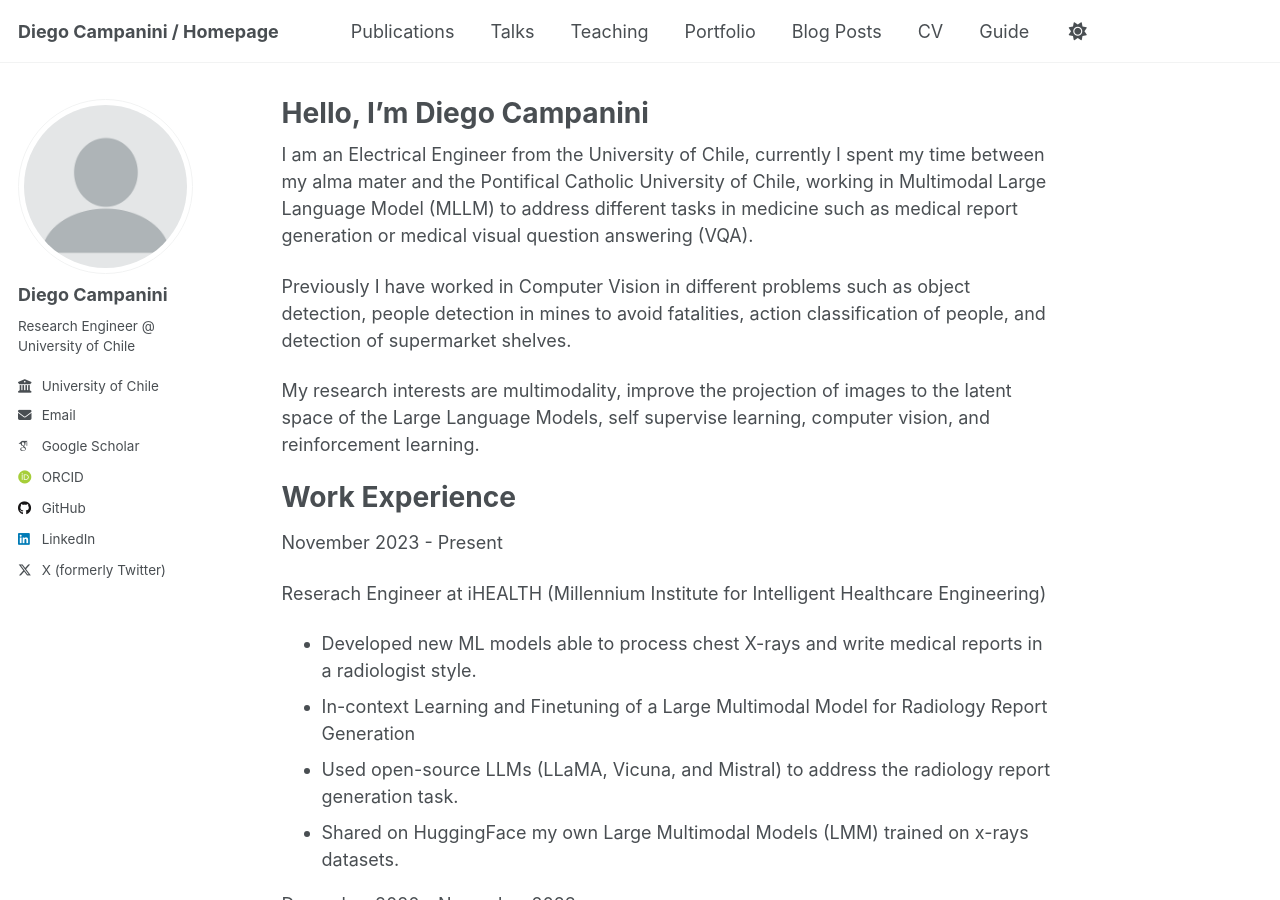
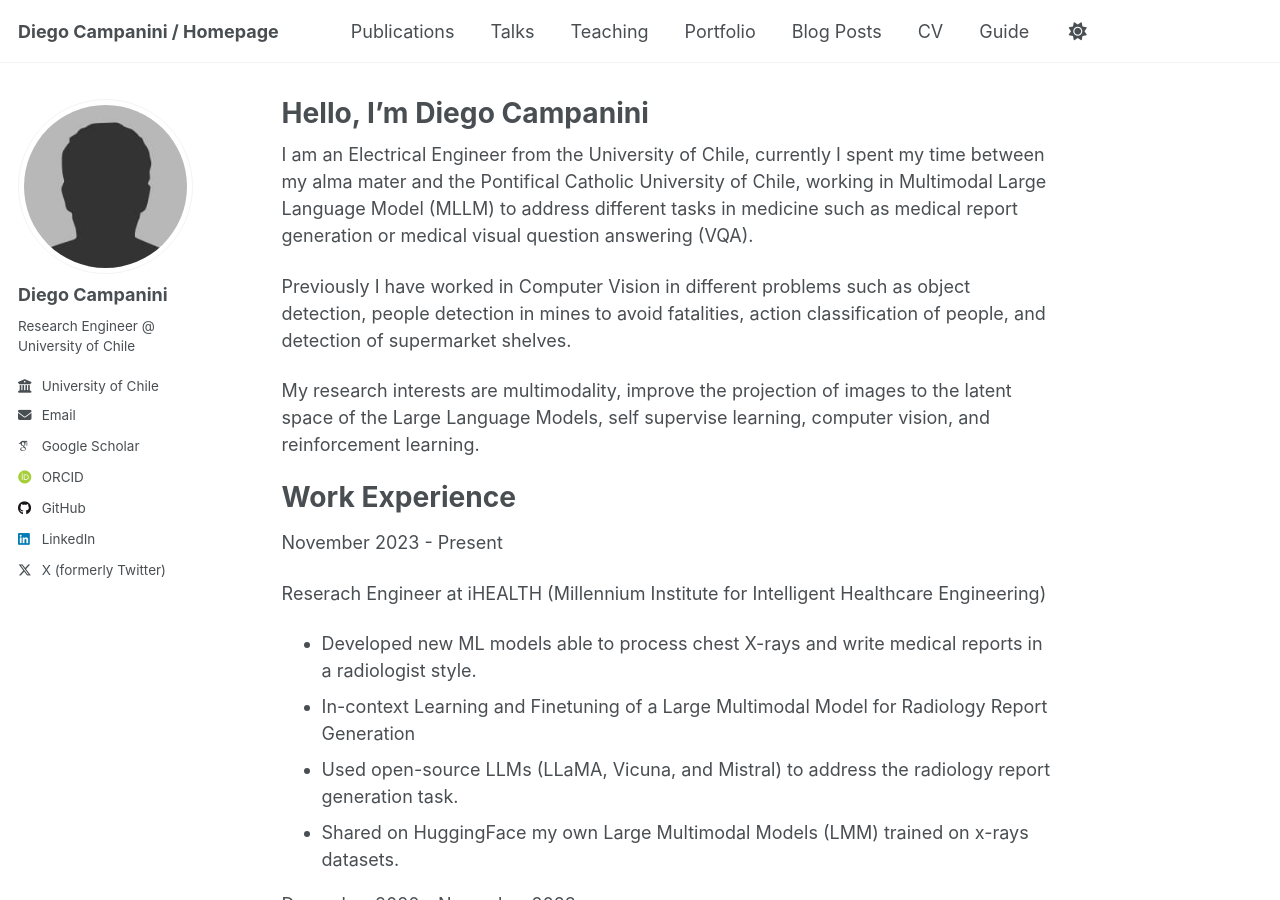
Before and after one commit to dcampanini/dcampanini.github.io, a Jekyll site: the page built from _pages/about.md, in a window 1280 px wide and 900 px high. Built offline with Jekyll 4.4.1, drawn with Linux system fonts in a browser that asks for light colours; some web fonts are replaced.

Commit message:
fix profile photo

```diff
--- a/_config.yml
+++ b/_config.yml
@@ -22,7 +22,7 @@ repository               : "academicpages/academicpages.github.io"
 #               Additional customization can be done by editing /_includes/author-profile.html
 author:
   # Biographic information
-  avatar           : "profile.png" #"my-photo1.jpg"
+  avatar           : "bio-photo.jpg" #"my-photo1.jpg"
   name             : "Diego Campanini"
   pronouns         : # example: "she/her"
   bio              : "Research Engineer @ University of Chile"
```
